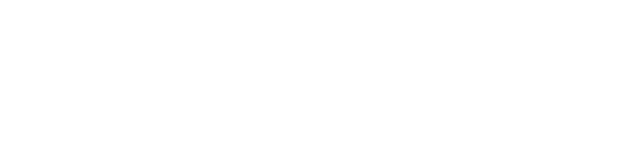
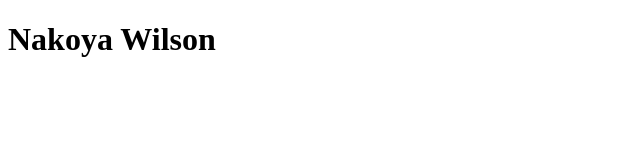
Before and after one commit to nakoyawilson/html-my-site, a plain HTML site: page index.html in a window 1280 px wide. Shown: the whole page, without its empty margins (0-640 px from the left). Drawn offline with Linux system fonts and the light colour scheme.

Commit message:
Add <h1> element with name

```diff
--- a/index.html
+++ b/index.html
@@ -5,6 +5,6 @@
     <title>♡ Nakoya's Personal Site</title>
   </head>
   <body>
-
+    <h1>Nakoya Wilson</h1>
   </body>
 </html>
```
